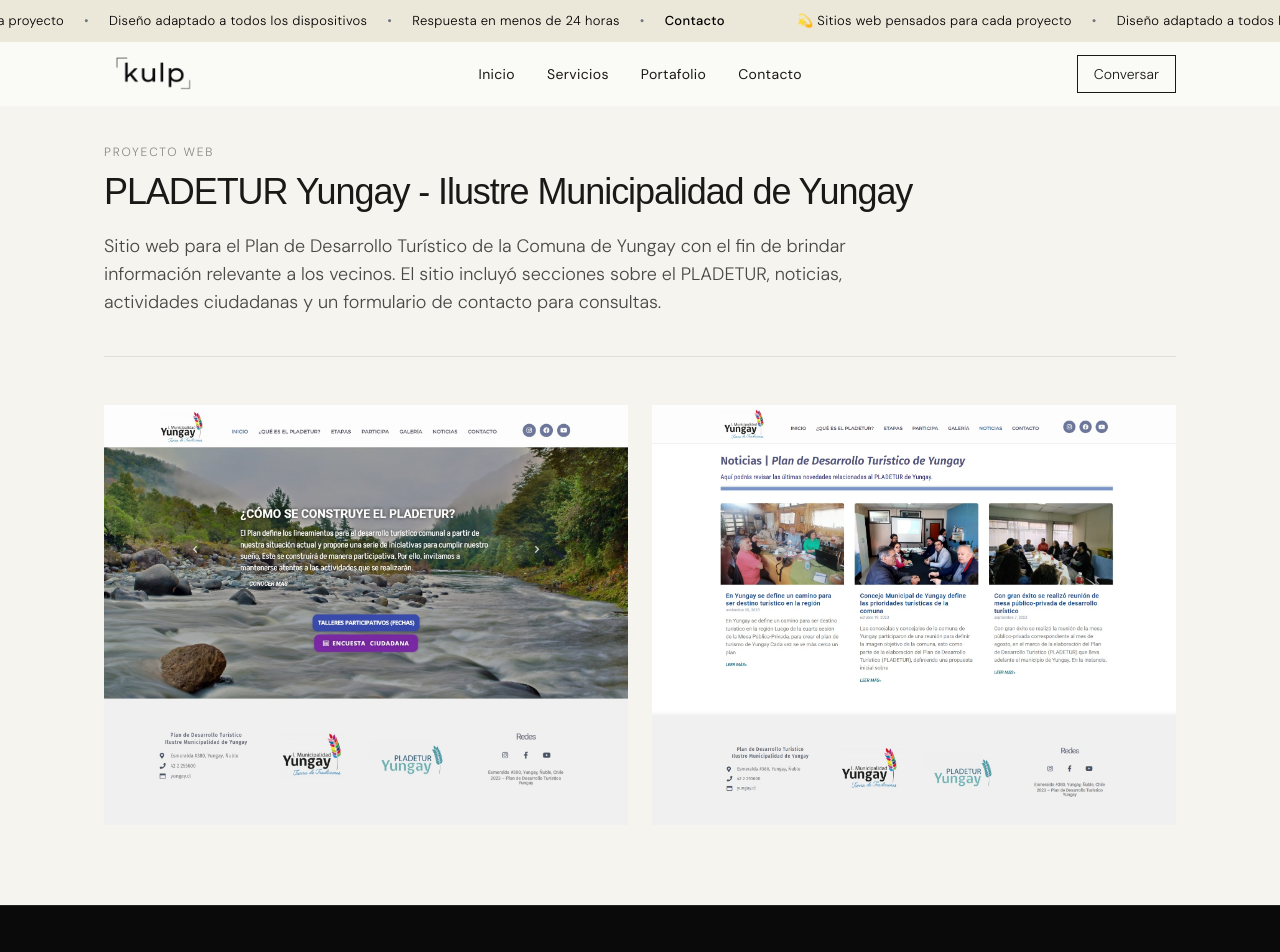
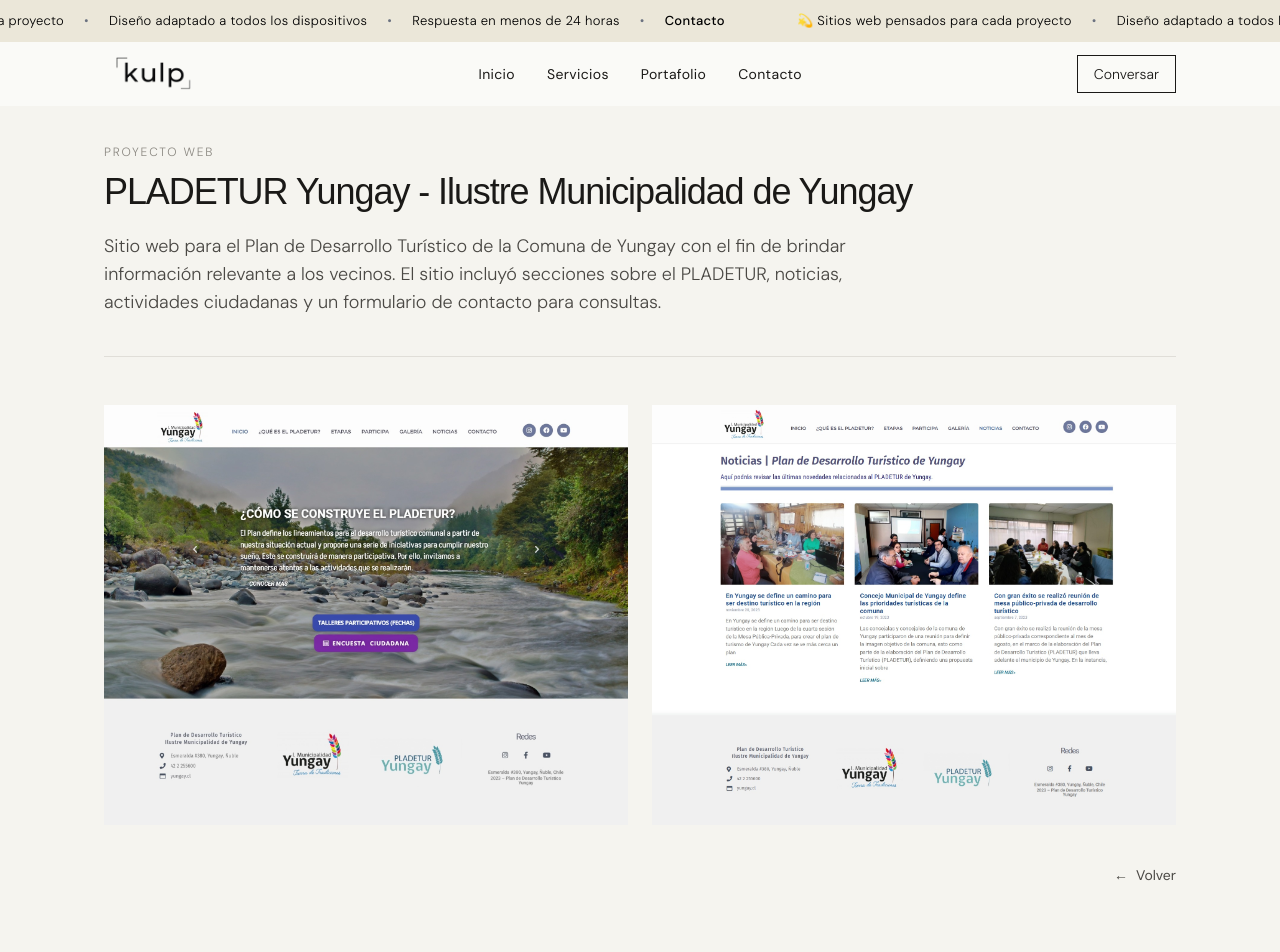
Before and after one commit to AlbertoRodBa/kulp-web, a Next.js app: page /portafolio/pladeturyungay in a window 1280 px wide. Shown: the top 952 px of the page. Built offline with nearby package versions, Linux system fonts and the light colour scheme.

Commit message:
feat: agrega botón para volver al portafolio desde PLADETUR Yungay

```diff
--- a/app/portafolio/pladeturyungay/page.tsx
+++ b/app/portafolio/pladeturyungay/page.tsx
@@ -111,6 +111,16 @@ export default function PladeturyungayPage() {
             </button>
           ))}
         </div>
+
+          <div className="mt-10 flex justify-end">
+            <a
+              href="/portafolio"
+              className="inline-flex items-center gap-2 text-sm text-[var(--ink-muted)] transition-colors hover:text-[var(--ink)]"
+            >
+              <span aria-hidden="true">←</span>
+              Volver
+            </a>
+          </div>
       </section>
     </main>
 
```
